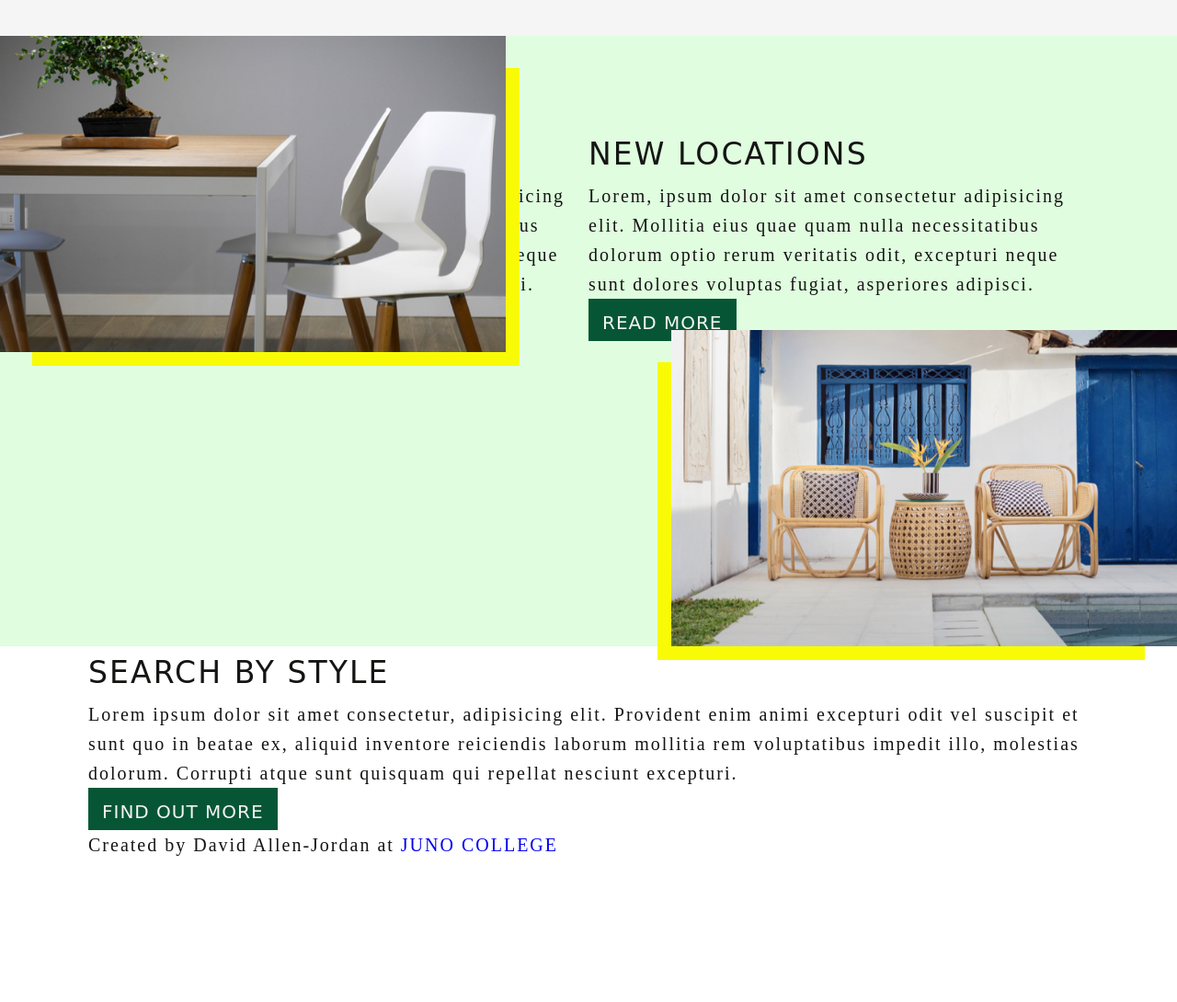
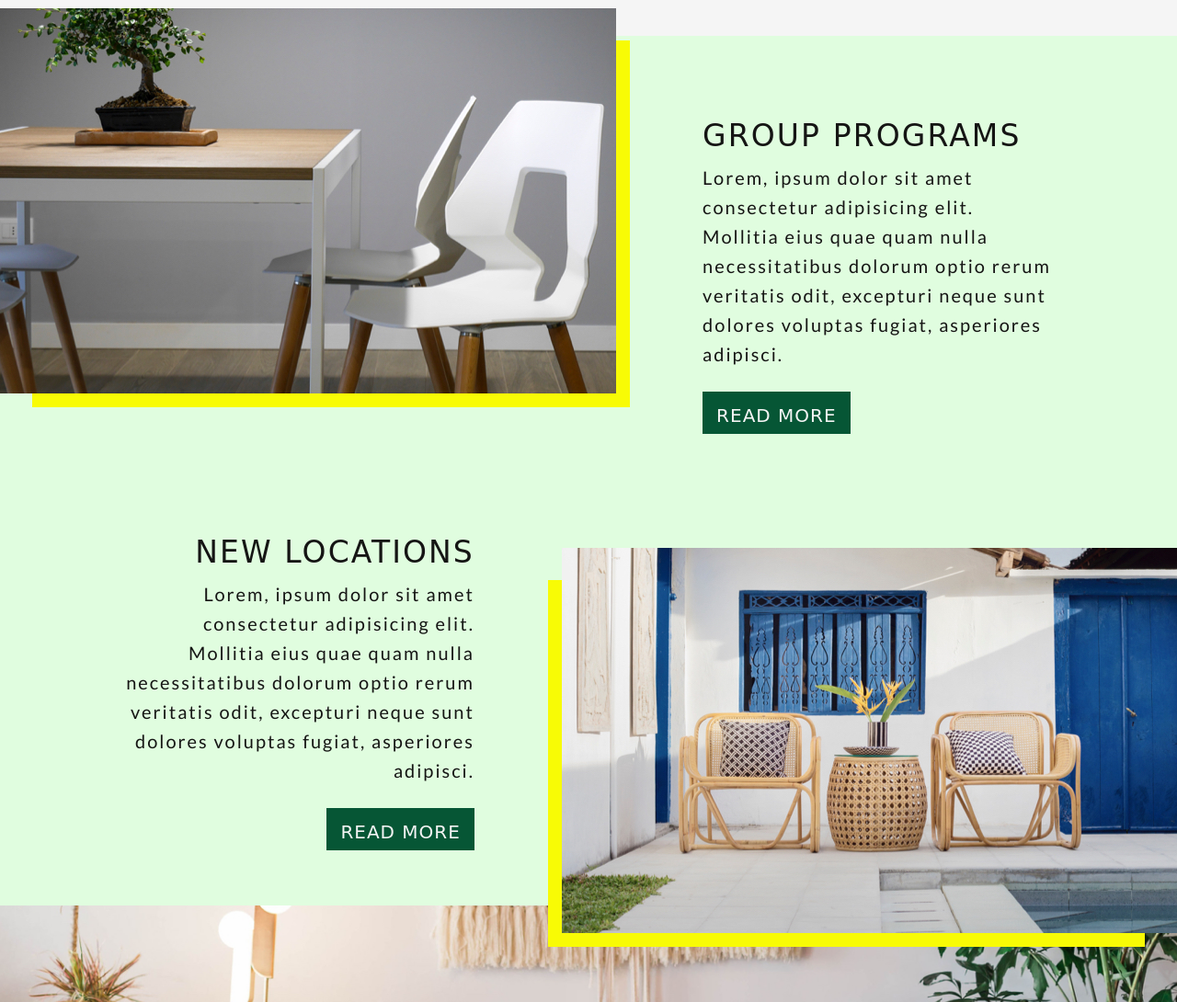
Before and after one commit to davidallenjordan/SanctuaryHelpers, a plain HTML site: page index.html in a window 1280 px wide. Shown: the part 2460-3550 px from the top of the page at 92% size. Before the commit the page ends 3395 px from the top, so only its background shows below. Drawn offline with Linux system fonts and the light colour scheme; a web font is replaced by a local one.

Commit message:
finished features section :cat:

```diff
--- a/index.html
+++ b/index.html
@@ -91,49 +91,52 @@
     </section>
 
     <section class="features">
-      <div class="wrapper">
-        <div class="grid-container">
+      <div class="wrapper grid-container">
 
-            <div class="features-image-container">
+
+          <div class="image-container">
             <img src="./assets/left-image.jpg" alt="A small dining table with a bonsai on top and two matching white chairs.">
           </div>
 
-            <div class="features-text-container">
+
+          <div class="programs text-container">
             <h2>group programs</h2>
             <p>Lorem, ipsum dolor sit amet consectetur adipisicing elit. Mollitia eius quae quam nulla necessitatibus dolorum optio rerum veritatis odit, excepturi neque sunt dolores voluptas fugiat, asperiores adipisci.</p>
             <a href="" class="btn-read-more btn">read more</a>
           </div>
 
-            <div class="features-text-container">
+          <div class="image-container">
+            <img src="./assets/right-image.jpg" alt="An outdoor rattan chair set and center table beside a pool.">
+          </div>
+
+          <div class="locations text-container">
             <h2>new locations</h2>
             <p>Lorem, ipsum dolor sit amet consectetur adipisicing elit. Mollitia eius quae quam nulla necessitatibus dolorum optio rerum veritatis odit, excepturi neque sunt dolores voluptas fugiat, asperiores adipisci.</p>
             <a href="" class="btn-read-more btn">read more</a>
           </div>
 
-            <div class="features-image-container">
-              <img src="./assets/right-image.jpg" alt="An outdoor rattan chair set and center table beside a pool.">
-            </div>
 
-        </div>
       </div>
     </section>
 
   </main>
 
   <footer>
+
+    <div class="background" aria-hidden="true"></div>
+
     <div class="wrapper">
-
-      <div class="footer-text-container">
+      <div class="text-container">
         <h2>search by style</h2>
         <p>Lorem ipsum dolor sit amet consectetur, adipisicing elit. Provident enim animi excepturi odit vel suscipit et sunt quo in beatae ex, aliquid inventore reiciendis laborum mollitia rem voluptatibus impedit illo, molestias dolorum. Corrupti atque sunt quisquam qui repellat nesciunt excepturi.</p>
         <a href="" class="btn-find-more btn">find out more</a>
+      </div>
     </div>
 
     <div class="copyright">
       <p>Created by David Allen-Jordan at <a href="https://junocollege.com">Juno College</a></p>
     </div>
 
-    </div>
   </footer>
 
 
--- a/styles/sass/_index-main.scss
+++ b/styles/sass/_index-main.scss
@@ -51,6 +51,7 @@
   .services {
     background: $secondary;
     padding: 80px 0 80px 0;
+    position: relative;
 
     ul {
       display: grid;
@@ -62,49 +63,84 @@
   // Features Section
   .features {
     background: $primary;
+    padding: 80px 0 60px 0;
     position: relative;
-    padding: 100px 0 100px 0;
 
-    .features-image-container:first-of-type {
+    .image-container:first-of-type {
       img {
         box-shadow: 25px 25px 0 -10px $shadow;
       }
-      top: 0;
+      top: -30px;
       left: 0;
-
     }
 
-    .features-image-container:last-of-type {
+    .image-container:not(:first-of-type) {
       img {
         box-shadow: -25px 25px 0 -10px $shadow;
       }
-      bottom: 0;
+      bottom: -30px;
       right: 0;
-
     }
 
-    .features-image-container {
+    .image-container {
       position: absolute;
-      width: 550px;
+      max-width: 700px;
     }
 
     .grid-container {
       display: grid;
       grid-template-columns: repeat(2, 1fr);
       grid-template-rows: repeat(2, 1fr);
+      gap: 100px;
+    }
+
+    .programs {
+      grid-column: 2;
+      margin-left: 15%;
+
+      p {
+        padding: 0 40px 25px 0;
+      }
+    }
+
+    .locations {
+      text-align: right;
+      grid-row: 2;
+      margin-right: 15%;
+      // padding-top: 15px;
+
+      p {
+        padding: 0 0 25px 40px;
+      }
+    }
+  }
+
+  // Footer
+  footer {
+    .background {
+      height: 60vh;
+      background: url(../assets/banner-image.jpg) no-repeat top/cover;
+    }
+
+    .text-container {
+      padding: 100px 0;
+      text-align: center;
+      width: 70%;
+      margin: 0 auto;
+
+      p {
+        padding-bottom: 20px;
+      }
+    }
+
+    .copyright {
+      background: $typo;
+      text-align: center;
+    }
+  }
 
 
 
 
 
-    }
-
-
-
-
-  }
-
-
-
-
 }
--- a/styles/sass/_typography.scss
+++ b/styles/sass/_typography.scss
@@ -30,7 +30,6 @@ h2 {
 }
 
 nav a {
-  font-family: $base;
   line-height: 2.9rem;
   letter-spacing: 1.4px;
   font-weight: 700;
@@ -58,3 +57,12 @@ nav a, .btn {
 p {
   letter-spacing: 2px;
 }
+
+nav a, p {
+  font-family: $base;
+}
+
+.copyright p, .copyright a {
+  color: $secondary;
+  font-size: 1.6rem;
+}
```
Also changed, not shown: styles/style.css, 1 other file. Lines whose indentation alone changed are shown as unchanged.
